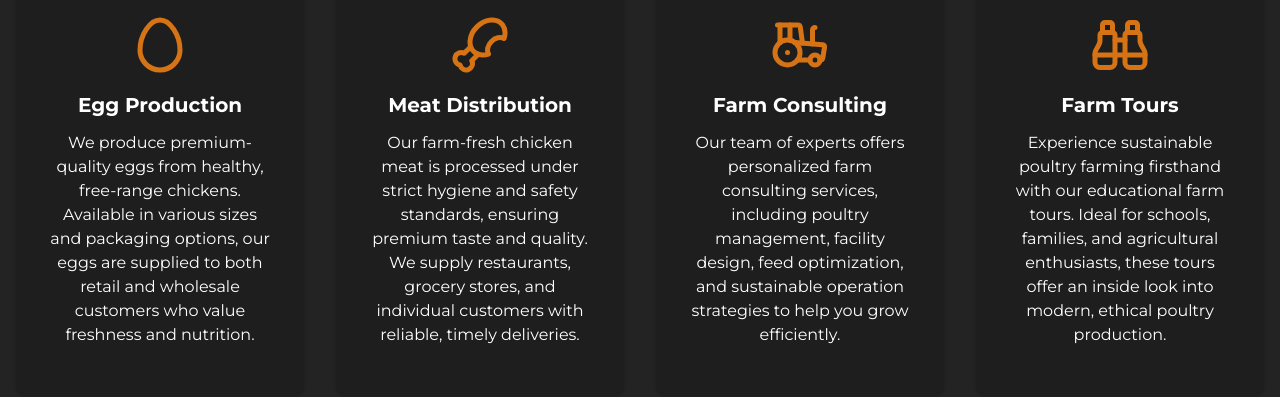
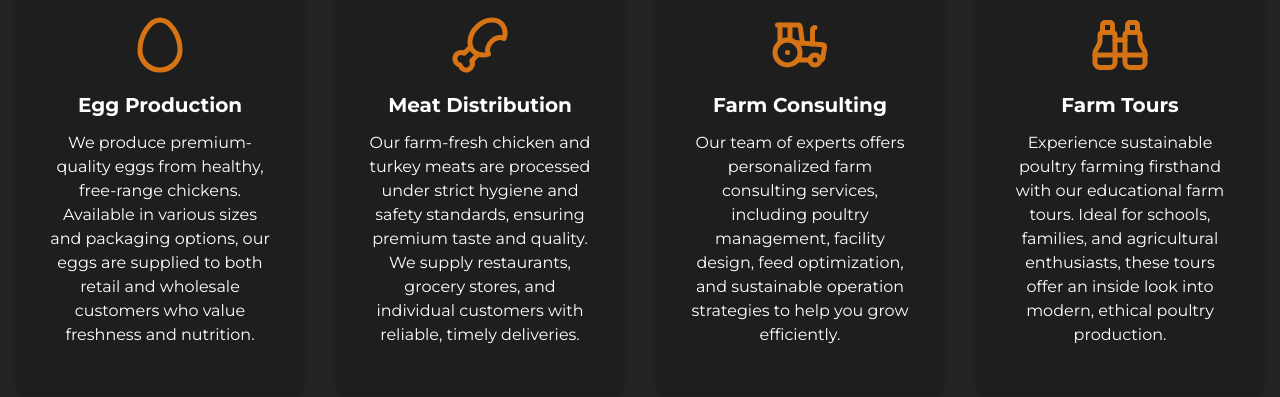
Before and after one commit to arkpoultryfarms/ark_poultry_web_app, a Next.js app: page / in a window 1280 px wide. Shown: the part 2740-3137 px from the top of the page. Built offline with nearby package versions, Linux system fonts and the light colour scheme.

Commit message:
Update ServicesSection component to include turkey in the meat distribution description, enhancing clarity and accuracy of service offerings.

```diff
--- a/src/components/pages/home/ServicesSection.jsx
+++ b/src/components/pages/home/ServicesSection.jsx
@@ -23,7 +23,7 @@ const services = [
     icon: <Drumstick size={60} className="text-[#d57315]" />,
     title: "Meat Distribution",
     description:
-      "Our farm-fresh chicken meat is processed under strict hygiene and safety standards, ensuring premium taste and quality. We supply restaurants, grocery stores, and individual customers with reliable, timely deliveries.",
+      "Our farm-fresh chicken and turkey meats are processed under strict hygiene and safety standards, ensuring premium taste and quality. We supply restaurants, grocery stores, and individual customers with reliable, timely deliveries.",
     link: "/services#irrigation",
   },
   // {
```
